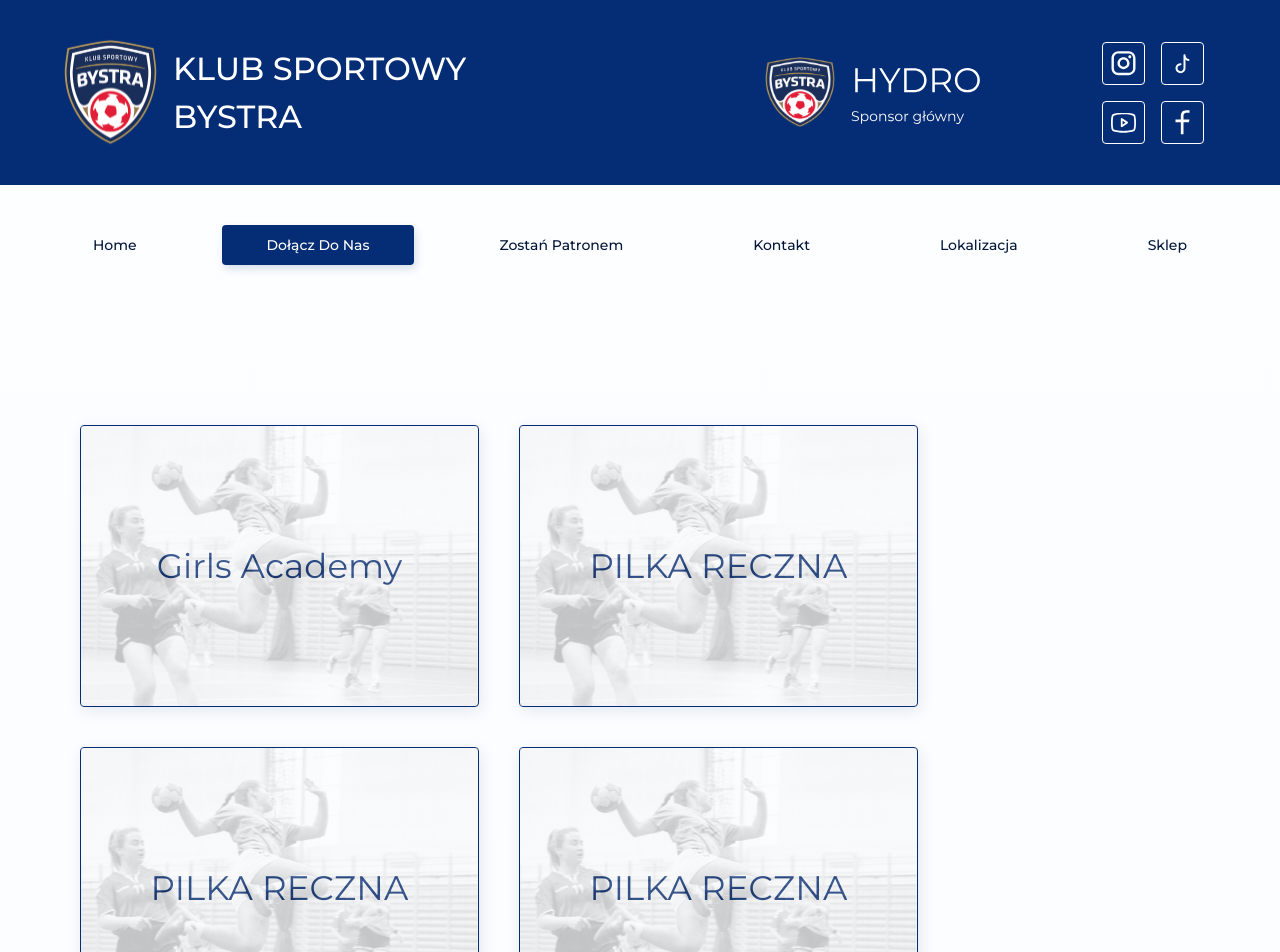
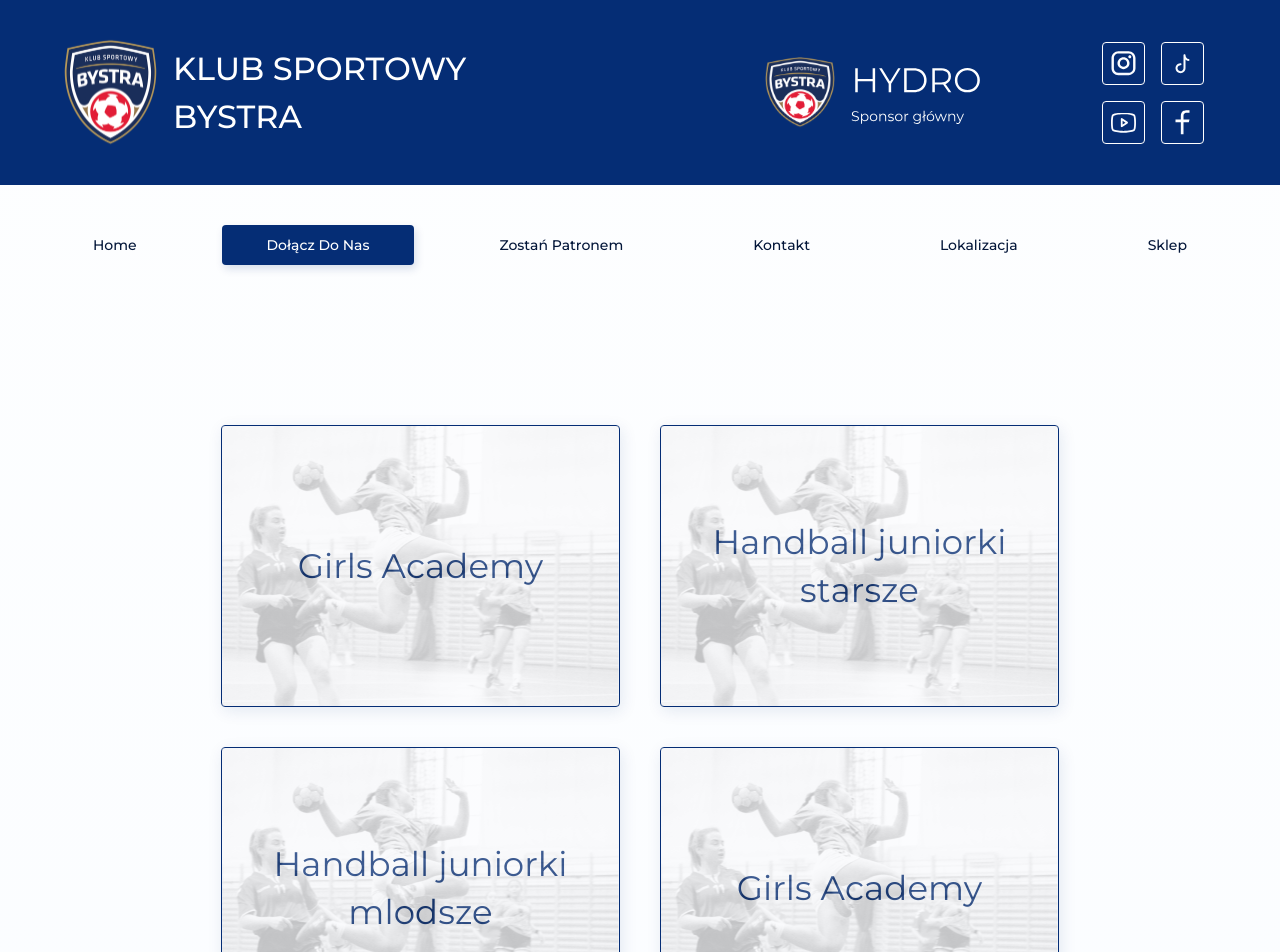
Before and after one commit to marbolba/ks-bystra, a React (Vite) app: page / in a window 1280 px wide. Shown: the top 952 px of the page. Built offline with nearby package versions, Linux system fonts and the light colour scheme.

Commit message:
Landing page improvements

```diff
--- /dev/null
+++ b/src/assets/templates/landing.json
@@ -0,0 +1,47 @@
+{
+  "config": {},
+  "labels": {
+    "joinUs": "joinUs - Lorem ipsum dolor sit amet, consectetur adipiscing elit, sed do eiusmod tempor incididunt ut labore et dolore magna aliqua. Ut enim ad minim veniam, quis nostrud exercitation ullamco laboris nisi ut aliquip ex ea commodo consequat. Duis aute irure dolor in reprehenderit in voluptate velit esse cillum dolore eu fugiat nulla pariatur. Excepteur sint occaecat cupidatat non proident, sunt in culpa qui officia deserunt mollit anim id est laborum.",
+    "aboutUs": "aboutUs - Lorem ipsum dolor sit amet, consectetur adipiscing elit, sed do eiusmod tempor incididunt ut labore et dolore magna aliqua. Ut enim ad minim veniam, quis nostrud exercitation ullamco laboris nisi ut aliquip ex ea commodo consequat. Duis aute irure dolor in reprehenderit in voluptate velit esse cillum dolore eu fugiat nulla pariatur. Excepteur sint occaecat cupidatat non proident, sunt in culpa qui officia deserunt mollit anim id est laborum.",
+    "becomePatron": "becomePatron - Lorem ipsum dolor sit amet, consectetur adipiscing elit, sed do eiusmod tempor incididunt ut labore et dolore magna aliqua. Ut enim ad minim veniam, quis nostrud exercitation ullamco laboris nisi ut aliquip ex ea commodo consequat. Duis aute irure dolor in reprehenderit in voluptate velit esse cillum dolore eu fugiat nulla pariatur. Excepteur sint occaecat cupidatat non proident, sunt in culpa qui officia deserunt mollit anim id est laborum.",
+
+    "sectionTiles": [
+      {
+        "title": "Girls Academy",
+        "description": "Girls adacemy description",
+        "href": "/girls-academy",
+        "action": "Czytaj dalej"
+      },
+      {
+        "title": "Handball juniorki starsze",
+        "description": "Pilka reczna jest super",
+        "href": "/handball-girls-older",
+        "action": "Czytaj dalej"
+      },
+      {
+        "title": "Handball juniorki mlodsze",
+        "description": "Pilka reczna jest super",
+        "href": "/handball-girls-junior",
+        "action": "Czytaj dalej"
+      },
+      {
+        "title": "Girls Academy",
+        "description": "Girls adacemy description",
+        "href": "/girls-academy",
+        "action": "Czytaj dalej"
+      },
+      {
+        "title": "Handball juniorki starsze",
+        "description": "Pilka reczna jest super",
+        "href": "/handball-girls-older",
+        "action": "Czytaj dalej"
+      },
+      {
+        "title": "Handball juniorki mlodsze",
+        "description": "Pilka reczna jest super",
+        "href": "/handball-girls-junior",
+        "action": "Czytaj dalej"
+      }
+    ]
+  }
+}
--- a/src/components/NavigationBar/NavigationBar.tsx
+++ b/src/components/NavigationBar/NavigationBar.tsx
@@ -32,8 +32,7 @@ const NAV_ITEMS = [
 
 const NavigationBar = () => {
   const navigate = useNavigate();
-
-  const activeIdx = 1;
+  const activeIdx = 1; // made active as it's Join Us "exposed" button
 
   const onClickHandler = useCallback(
     (idx: number) => navigate(NAV_ITEMS[idx].link),
--- a/src/components/SectionApply/SectionApplyForm/SectionApplyForm.styled.tsx
+++ b/src/components/SectionApply/SectionApplyForm/SectionApplyForm.styled.tsx
@@ -2,8 +2,6 @@ import { styled } from "@mui/material/styles";
 import { Stepper } from "@mui/material";
 
 const StyledStepper = styled(Stepper)`
-  width: 600px;
-
   .MuiSvgIcon-root.Mui-active {
     padding: 3px;
     border-radius: 50%;
--- a/src/components/SectionCard/SectionCard.styled.tsx
+++ b/src/components/SectionCard/SectionCard.styled.tsx
@@ -42,6 +42,7 @@ const Title = styled(Typography)`
   font-weight: 400;
   line-height: 48px;
   letter-spacing: 0.085px;
+  text-align: center;
   background: ${({ theme }) => theme.palette.primary.main};
   background-clip: text;
   -webkit-background-clip: text;
--- /dev/null
+++ b/src/hooks/useJsonTemplates.tsx
@@ -0,0 +1,33 @@
+import { useCallback, useMemo } from "react";
+import sectionsFile from "@/assets/templates/sections.json";
+import { SectionData } from "@/pages/Section/Section";
+
+const useJsonTemplates = () => {
+  const loadJson = (obj: any) => JSON.parse(JSON.stringify(obj));
+
+  const fetchSectionsList = useMemo(
+    () => loadJson(sectionsFile) as string[],
+    []
+  );
+
+  const fetchLandingData = useMemo(
+    async () =>
+      (await loadJson(await import("@/assets/templates/landing.json"))).default,
+    []
+  );
+  //   add later react-hooks/exhaustive-deps
+
+  const fetchAndParseSectionData = useCallback(
+    async (sectionName: string): Promise<SectionData> => {
+      const data = await loadJson(
+        await import(`@/assets/templates/sections/${sectionName}.json`)
+      ).default;
+      return { ...data, id: sectionName };
+    },
+    []
+  );
+
+  return { fetchSectionsList, fetchLandingData, fetchAndParseSectionData };
+};
+
+export default useJsonTemplates;
--- a/src/pages/Landing/Landing.styled.tsx
+++ b/src/pages/Landing/Landing.styled.tsx
@@ -8,6 +8,7 @@ const SectionsWrapper = styled("div")`
   display: flex;
   flex-wrap: wrap;
   gap: 40px;
+  justify-content: center;
 `;
 
 export default { ViewWrapper, SectionsWrapper };
--- a/src/pages/Landing/Landing.tsx
+++ b/src/pages/Landing/Landing.tsx
@@ -8,59 +8,60 @@ import SectionApply from "@/components/SectionApply/SectionApply";
 import { Typography } from "@mui/material";
 import { LOREM_IPSUM } from "@/assets/labels/loremIpsum";
 import PatronsSlider from "@/features/PatronsSlider/PatronsSlider";
+import { useCallback, useEffect, useState } from "react";
+import useJsonTemplates from "@/hooks/useJsonTemplates";
 
-const SECTIONS = [
-  {
-    title: "Girls Academy",
-    description:
-      "Jesteśmy najsilniejszym ośrodkiem piłki ręcznej w regionie, a nasza praca poparta została licznymi sukcesami – z zaszczytem powołań do kadr narodowych w piłce ręcznej dla zawodniczek sesji na czele.",
-    action: "czytaj dalej>",
-  },
-  {
-    title: "PILKA RECZNA",
-    description:
-      "Jesteśmy najsilniejszym ośrodkiem piłki ręcznej w regionie, a nasza praca poparta została licznymi sukcesami – z zaszczytem powołań do kadr narodowych w piłce ręcznej dla zawodniczek sesji na czele.",
-    action: "czytaj dalej>",
-  },
-  {
-    title: "PILKA RECZNA",
-    description:
-      "Jesteśmy najsilniejszym ośrodkiem piłki ręcznej w regionie, a nasza praca poparta została licznymi sukcesami – z zaszczytem powołań do kadr narodowych w piłce ręcznej dla zawodniczek sesji na czele.",
-    action: "czytaj dalej>",
-  },
-  {
-    title: "PILKA RECZNA",
-    description:
-      "Jesteśmy najsilniejszym ośrodkiem piłki ręcznej w regionie, a nasza praca poparta została licznymi sukcesami – z zaszczytem powołań do kadr narodowych w piłce ręcznej dla zawodniczek sesji na czele.",
-    action: "czytaj dalej>",
-  },
-  {
-    title: "PILKA RECZNA",
-    description:
-      "Jesteśmy najsilniejszym ośrodkiem piłki ręcznej w regionie, a nasza praca poparta została licznymi sukcesami – z zaszczytem powołań do kadr narodowych w piłce ręcznej dla zawodniczek sesji na czele.",
-    action: "czytaj dalej>",
-  },
-  {
-    title: "PILKA RECZNA",
-    description:
-      "Jesteśmy najsilniejszym ośrodkiem piłki ręcznej w regionie, a nasza praca poparta została licznymi sukcesami – z zaszczytem powołań do kadr narodowych w piłce ręcznej dla zawodniczek sesji na czele.",
-    action: "czytaj dalej>",
-  },
-];
+export type LandingLabels = {
+  sectionTiles: {
+    title: string;
+    description: string;
+    action: string;
+    href: string;
+  }[];
+  joinUs: string;
+  aboutUs: string;
+  becomePatron: string;
+};
+
+export type LandingData = {
+  config: {};
+  labels: LandingLabels;
+};
 
 const Landing = () => {
+  const { fetchLandingData } = useJsonTemplates();
+  const [landingData, setLandingData] = useState<LandingData | null>(null);
+
+  const initializeLanding = useCallback(async () => {
+    const landingData = await fetchLandingData;
+    setLandingData(landingData);
+  }, []);
+
+  useEffect(() => {
+    initializeLanding();
+  }, []);
+
+  if (!landingData) {
+    return null;
+  }
+
+  const { labels } = landingData;
+
   return (
     <S.ViewWrapper>
       <LargeGapSection>
         <S.SectionsWrapper>
-          {SECTIONS.map(({ title, description, action }, idx) => (
+          {labels.sectionTiles.map(
+            ({ title, description, action, href }, idx) => (
               <SectionCard
                 title={title}
                 description={description}
                 action={action}
+                href={href}
                 key={idx}
               />
-          ))}
+            )
+          )}
         </S.SectionsWrapper>
 
         <SmallGapSection>
--- a/src/pages/Section/Section.tsx
+++ b/src/pages/Section/Section.tsx
@@ -4,12 +4,13 @@ import LabelWithBackgroundPattern from "@/components/LabelWithBackgroundPattern/
 import SmallGapSection from "@/components/SmallGapSection/SmallGapSection";
 import SectionApply from "@/components/SectionApply/SectionApply";
 import { Typography } from "@mui/material";
-import { LOREM_IPSUM } from "@/assets/labels/loremIpsum";
 import { useTheme } from "@mui/material/styles";
 import SectionContact, {
   SectionContactLabels,
 } from "@/components/SectionContact/SectionContact";
 import PatronsSlider from "@/features/PatronsSlider/PatronsSlider";
+import { useCallback, useEffect, useState } from "react";
+import useJsonTemplates from "@/hooks/useJsonTemplates";
 
 export type SectionLabels = {
   title: string;
@@ -18,11 +19,34 @@ export type SectionLabels = {
   becomePatron: string;
 };
 
+export type SectionData = {
+  config: {};
+  labels: SectionLabels;
+  id: string;
+};
+
 type Props = {
-  labels: SectionLabels;
+  id: string;
 };
-const Section = ({ labels }: Props) => {
+
+const Section = ({ id }: Props) => {
   const theme = useTheme();
+  const { fetchAndParseSectionData } = useJsonTemplates();
+  const [sectionData, setSectionData] = useState<SectionData | null>(null);
+
+  const initializeSection = useCallback(async () => {
+    const sectionData = await fetchAndParseSectionData(id);
+    setSectionData(sectionData);
+  }, []);
+
+  useEffect(() => {
+    initializeSection();
+  }, []);
+
+  if (!sectionData) {
+    return null;
+  }
+  const { labels } = sectionData;
 
   return (
     <S.ViewWrapper>
@@ -48,7 +72,7 @@ const Section = ({ labels }: Props) => {
 
         <SmallGapSection>
           <LabelWithBackgroundPattern label="Zostań patronem" />
-          <Typography variant="body1">{LOREM_IPSUM}</Typography>
+          <Typography variant="body1">{labels.becomePatron}</Typography>
           <PatronsSlider />
         </SmallGapSection>
       </LargeGapSection>
```
Also changed, not shown: src/app/App.tsx (+26 -45 lines), src/components/SectionCard/SectionCard.tsx (+11 -2 lines). Lines whose indentation alone changed are shown as unchanged.
